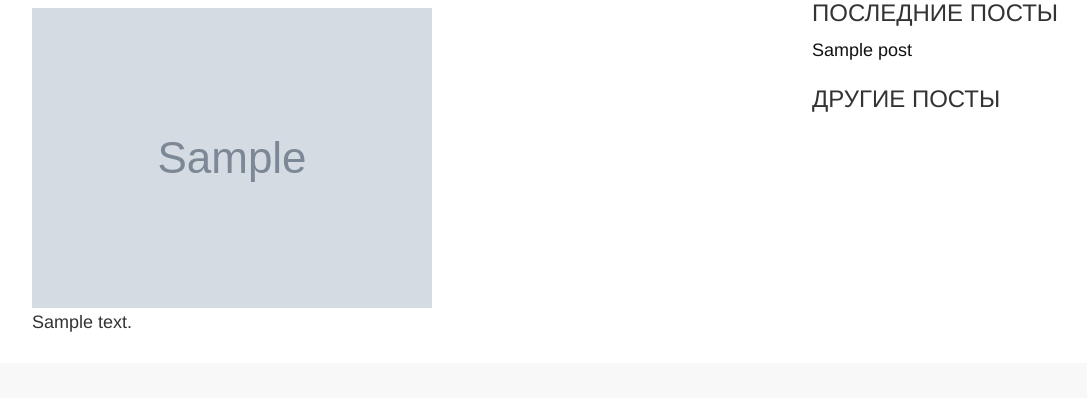
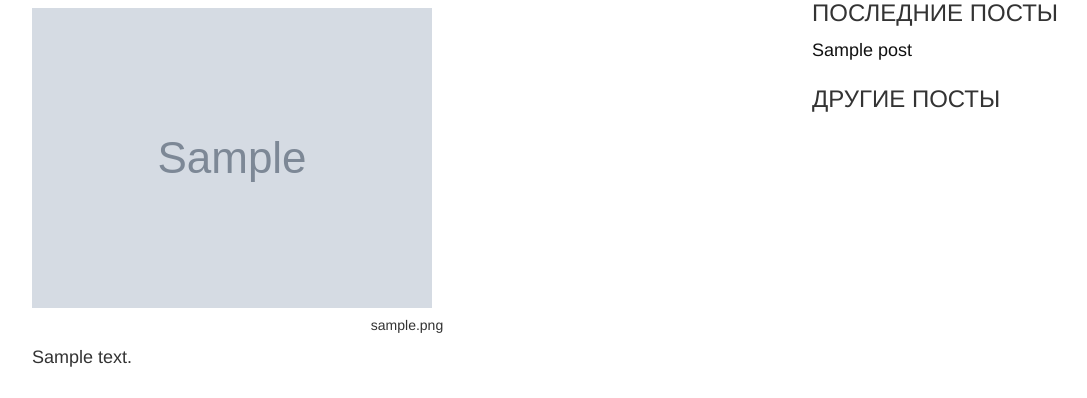
Before and after one commit to elenaoat/poezdka, a Django app: a page that uses trips/templates/trips/post.html in a window 1280 px wide. Shown: the part 480-878 px from the top of the page, without its empty margins (38-1125 px from the left). Before the commit the page ends 812 px from the top, so only its background shows below. Run offline with Django 3.2, Linux system fonts and the light colour scheme; tables that the repository leaves empty hold one stand-in row (values such as "Sample post"); grey boxes marked "Sample" are stand-in pictures; some libraries are stand-ins or nearby versions.

Commit message:
add caption to images

```diff
--- a/trips/models.py
+++ b/trips/models.py
@@ -11,6 +11,7 @@
     pub_date = models.DateTimeField('Publishing date', default=timezone.now)
     image = models.ImageField()
     image_post = models.ImageField()
+    image_caption = models.CharField(max_length=100, default="")
     image_description = models.CharField(max_length=200, default="")
     teaser = models.TextField()
     text = models.TextField()
--- a/trips/templates/trips/post.html
+++ b/trips/templates/trips/post.html
@@ -17,6 +17,9 @@
 				<h2 class="post-title">{{ post.title }}</h2>
 				<h4>{{ post.pub_date.date }}</h4>
 				<img alt="{{ post.image_description }}" src="{{ post.image_post.url }}" class="img-responsive" />
+				<div class="caption">
+					<h5>{{ post.image_caption }}</h5>
+				</div>
 				<div class="text-justify">
 					<p>{{ post.text|safe }}</p>
 				</div>
```
Also changed, not shown: trips/migrations/0006_post_image_caption.py (added).
